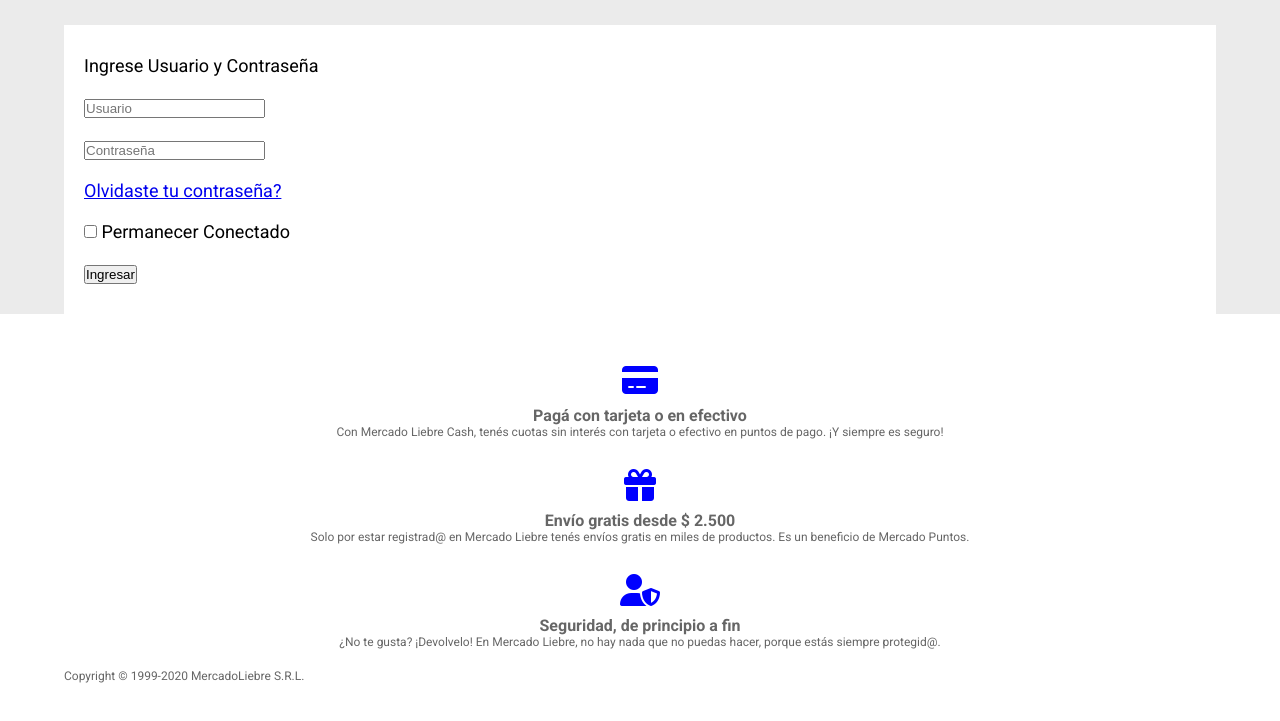
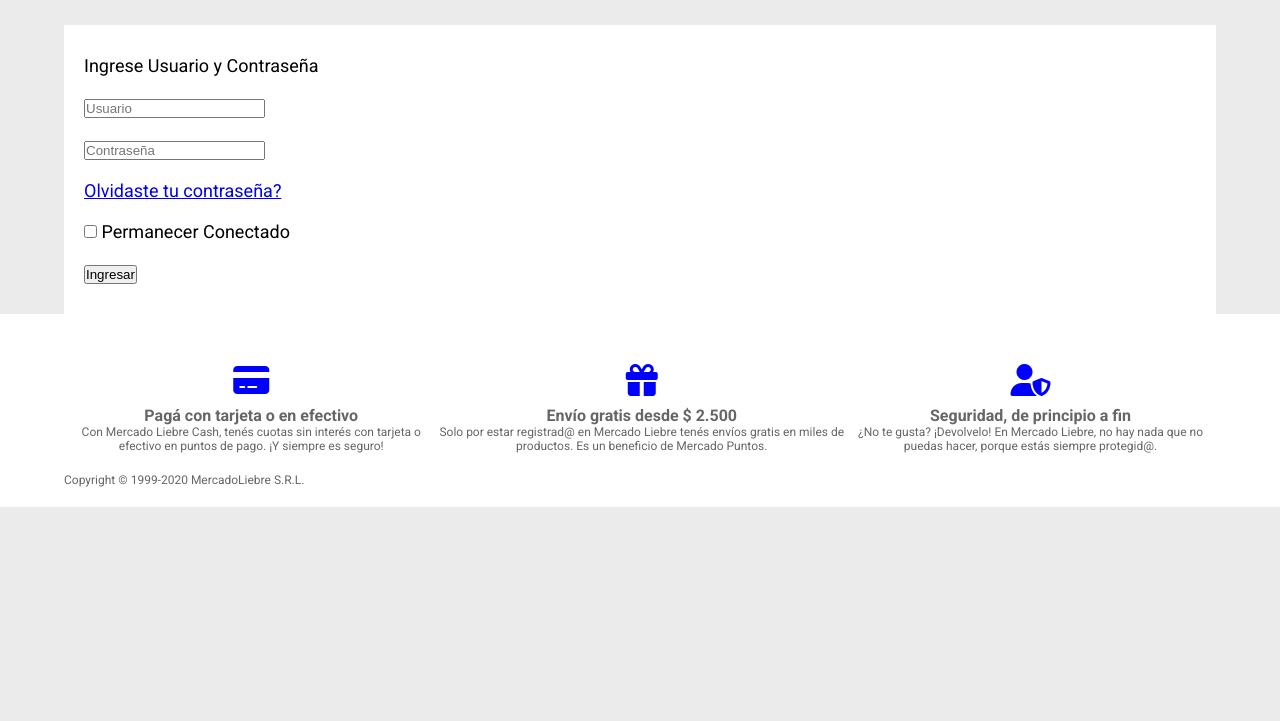
Before and after one commit to suarezmariano/Mercado-Liebre, a plain HTML site: page views/login.html in a window 1280 px wide. Shown: the part 503-1224 px from the top of the page. After the commit the page ends 1010 px from the top, so only its background shows below. Drawn offline with Linux system fonts and the light colour scheme; files whose address does not match are found by name.

Commit message:
Correcion footer login y register

```diff
--- a/views/login.html
+++ b/views/login.html
@@ -68,6 +68,7 @@
 
     </main>
     <footer>
+        <section>
             <article>
                 <i class="fas fa-credit-card"></i>
                 <h4>Pagá con tarjeta o en efectivo</h4>
@@ -83,10 +84,9 @@
                 <h4>Seguridad, de principio a fin</h4>
                 <p>¿No te gusta? ¡Devolvelo! En Mercado Liebre, no hay nada que no puedas hacer, porque estás siempre protegid@.</p>
             </article>
-        <article>
+        </section>
         <p class="copyright">Copyright © 1999-2020 MercadoLiebre S.R.L.</p>
-        </article>
     </footer>
+</body>
 
-</body>
 </html>
```
Also changed, not shown: views/register.html (+3 -3 lines). Lines whose indentation alone changed are shown as unchanged.
